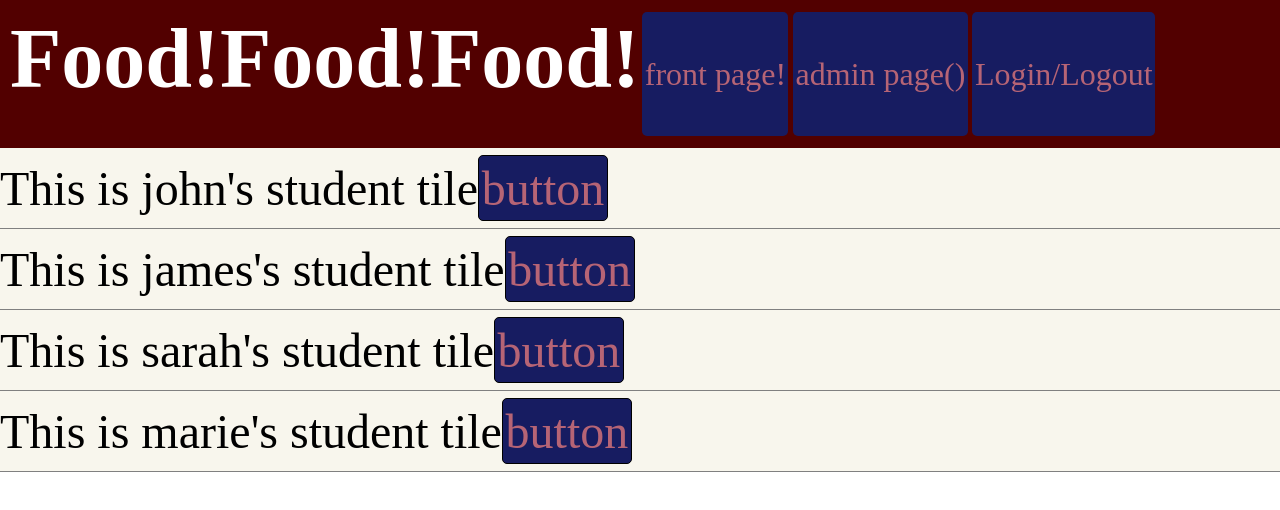
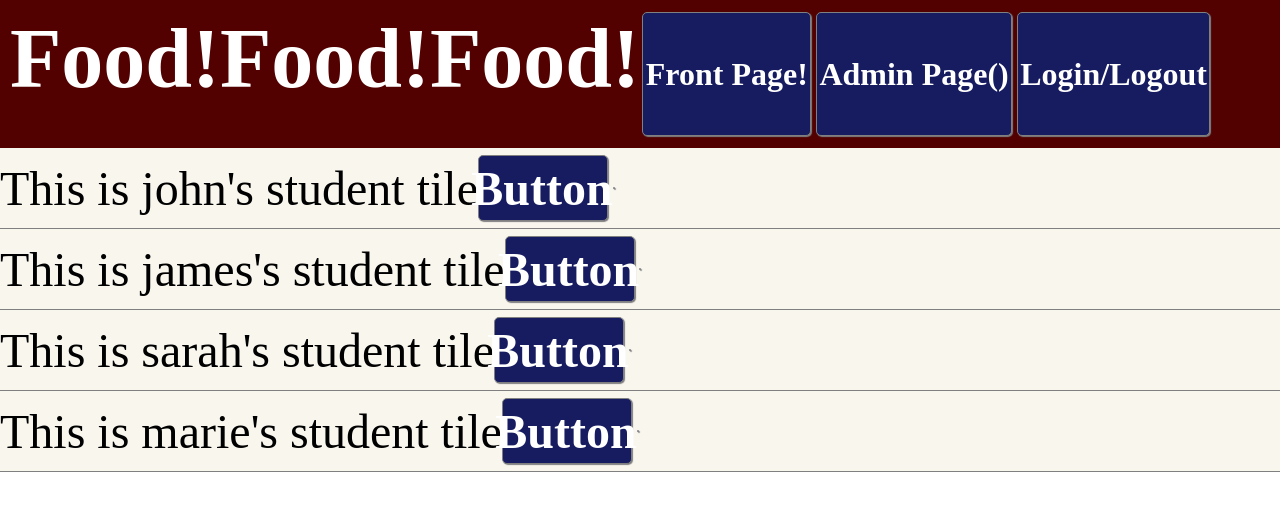
Before and after one commit to wtdavis/Lunchtime, a React (Vite) app in the folder frontend/: page / in a window 1280 px wide. Shown: the top 510 px of the page. Built offline with nearby package versions, Linux system fonts and the light colour scheme.

Commit message:
button styling

```diff
--- a/frontend/src/Header/header.css
+++ b/frontend/src/Header/header.css
@@ -22,6 +22,11 @@
     /* background-color: rgb(173, 160, 142); */
 }
 
+.header-button:hover {
+    box-shadow: 2px 2px 2px lightgrey;
+    cursor: pointer;
+}
+
 .header-button {
     margin: 0.15rem;
     padding: 0.15rem;
--- a/frontend/src/app.css
+++ b/frontend/src/app.css
@@ -20,11 +20,16 @@ body,h1,h2,h3,h4,h5,h6,div,a,span,button,p {
 }
 
 .button {
+    cursor: pointer;
+    box-shadow: 1px 1px 1px grey;
+    border: 1px solid grey;
+    font-weight: bold;
+    text-transform: capitalize;
     border-radius: 5px;
     display: flex;
     flex-direction: row;
     justify-content: center;
     align-items: center;
-    color: rgba(233, 123, 123, 0.76);
+    color: white;
     background-color: rgb(23, 28, 97);
 }
```
